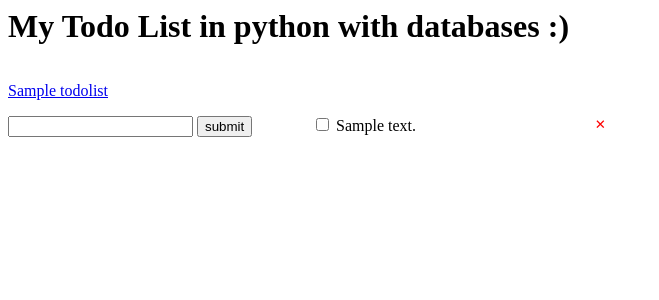
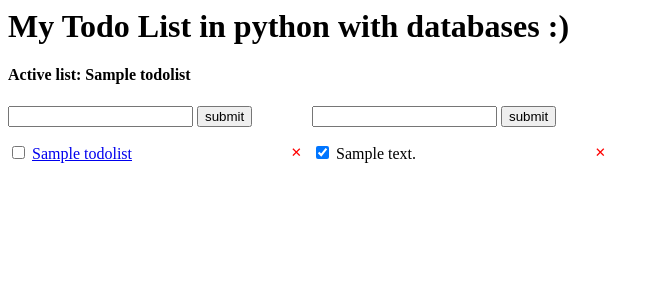
Before and after one commit to andrpueb/sqlalchemy_project, a Flask app: page /lists/1 in a window 1280 px wide. Shown: the top 300 px of the page, without its empty margins (0-659 px from the left). Run offline with Flask 2, Linux system fonts and the light colour scheme; tables that the repository leaves empty hold one stand-in row (values such as "Sample post").

Commit message:
todo app completed without style

```diff
--- a/app.py
+++ b/app.py
@@ -37,7 +37,9 @@ class TodoList(db.Model):
     __tablename__ = 'todolists'
     id = db.Column(db.Integer, primary_key = True)
     name = db.Column(db.String(), nullable=False)
-    todos = db.relationship('Todo', backref='list', lazy=True)#We define the relationship, this is defined in the Parent class
+    todos = db.relationship('Todo', backref='list', lazy=True, cascade='all, delete-orphan')
+    #We define the relationship, this is defined in the Parent class
+    #cascae='all, delete-orphan' adds a functionality so when a parent is deleted or a child ends with no parent it's the marked to be deleted
 
 
 #executes all the past config
@@ -57,15 +59,15 @@ def get_lists_todos(list_id):
 
     lists = TodoList.query.order_by('id').all()
     todos = Todo.query.filter_by(list_id=list_id).order_by('id').all()
-
-    return render_template('index.html',lists=lists, todos=todos)
+    active_list = TodoList.query.filter_by(id=list_id)
+    return render_template('index.html',lists=lists, todos=todos, active_list=active_list)
 
     #return render_template('index.html', data=Todo.query.filter_by(list_id=list_id).order_by('id').all())
 
 #we define the route and add an aurgument with the methos that the form will use
 #this is our controller
-@app.route('/create', methods=['POST'])
-def create():
+@app.route('/create-todo', methods=['POST'])
+def create_todo():
     #we add a second argument as a fallback in case there is no data
     #description = request.form.get('description', '')
 
@@ -75,12 +77,17 @@ def create():
     try:
         #from the AJAX request we get the json object
         description = request.get_json()['description']
+        list_id = request.get_json()['activeList']
         print(description)
-        new_todo = Todo(description=description)
+        new_todo = Todo(description=description, list_id=list_id)
         db.session.add(new_todo)
         db.session.commit()
+        new_todo_id = new_todo.id
         #we add the description to the body so we keep it there in case everything works fine, we need to do this because we can't read from the new_todo object after it is commited, it will expire and we will get an error
         body['description'] = new_todo.description
+        body['list_id'] = list_id
+        body['todo_id'] = new_todo_id
+
     except:
         error = True
         db.session.rollback()
@@ -103,35 +110,74 @@ def create():
     #    'description': new_todo.description
     #})
 
-#in this route we added <todo_id> this let's us use that part as it is returned inside the function
-@app.route('/todos/<todo_id>/set-completed', methods=['POST'])
-def set_completed_todo(todo_id):
+@app.route('/create-list', methods=['POST'])
+def create_list():
+    error = False
+    body = {}
     try:
-        completed = request.get_json()['completed']
-        todo = Todo.query.get(todo_id)
-        todo.completed = completed
+        name = request.get_json()['name']
+        print(name)
+        new_list = TodoList(name=name)
+        db.session.add(new_list)
         db.session.commit()
-        body.completed = completed
+        body['name'] = new_list.name
+        body['list_id'] = new_list.id
     except:
+        error = True
         db.session.rollback()
         print(sys.exc_info())
     finally:
         db.session.close()
-    return redirect(url_for('index'))
+    if not error:
+        return jsonify(body)
 
 
-
-@app.route('/todos/<todo_id>', methods=['DELETE'])
-def delete_todo(todo_id):
+#in this route we added <todo_id> this let's us use that part as it is returned inside the function
+@app.route('/todos/<element_id>/set-completed', methods=['POST'])
+def set_completed_todo(element_id):
     body = {}
     try:
-        todo = Todo.query.get(todo_id)
-        db.session.delete(todo)
-        db.session.commit()
-        body['respuesta'] = 'done!'
+        if request.get_json()['checkbox'] == 'todo':
+            completed = request.get_json()['completed']
+            todo = Todo.query.get(element_id)
+            todo.completed = completed
+            db.session.commit()
+        elif request.get_json()['checkbox'] == 'list':
+            completed = request.get_json()['completed']
+            print(completed)
+            todos = Todo.query.filter_by(list_id=element_id).all()
+            for row in todos:
+                row.completed = completed
+            db.session.commit()
+            body['list_id'] = element_id
     except:
         db.session.rollback()
         print(sys.exc_info())
     finally:
         db.session.close()
     return jsonify(body)
+    #return redirect(url_for('index'))
+
+@app.route('/todos/<todo_id>', methods=['DELETE'])
+def delete_todo(todo_id):
+    body = {}
+
+    try:
+        entry_type = request.get_json()['entry_type']
+        entry_id = request.get_json()['entry_id']
+        if entry_type == 'list':
+            print('deleting')
+            delete_list = TodoList.query.get(entry_id)
+            db.session.delete(delete_list)
+            db.session.commit()
+        elif entry_type == 'todos':
+            todo = Todo.query.get(todo_id)
+            db.session.delete(todo)
+            db.session.commit()
+            body['respuesta'] = 'done!'
+    except:
+        db.session.rollback()
+        print(sys.exc_info())
+    finally:
+        db.session.close()
+    return jsonify(body)
--- a/templates/index.html
+++ b/templates/index.html
@@ -1,22 +1,26 @@
 <html lang="en">
+
 <head>
     <meta charset="UTF-8">
     <meta name="viewport" content="width=device-width, initial-scale=1.0">
     <title>To do app</title>
     <style>
-        .hidden{
+        .hidden {
             display: none;
         }
-        ul{
+
+        ul {
             padding: 0px;
         }
-        li{
+
+        li {
             list-style: none;
             padding: 0;
             margin: 0;
             width: 300px;
         }
-        .delete{
+
+        .delete {
             color: red;
             font-family: 'Gill Sans', 'Gill Sans MT', Calibri, 'Trebuchet MS', sans-serif;
             cursor: pointer;
@@ -24,118 +28,232 @@
             border: none;
             float: right;
         }
-        .wrapper{
+
+        .wrapper {
             display: inline-block;
+            vertical-align: top;
         }
     </style>
 </head>
+
 <body>
     <h1>My Todo List in python with databases :)</h1>
+    {% for list in active_list %}
+    <h4 id={{list.id}}>Active list: {{list.name}}</h4>
+    {% endfor %}
     <div class="wrapper">
+        <form id="list_form">
+            <!--<input type="text" name="id" id="id">-->
+            <input type="text" name="description" id="list_name">
+            <input type="submit" value="submit">
+        </form>
         <ul id="todo_list">
             {% for list in lists %}
             <li>
-                <a href="/lists/{{list.id}}">{{list.name}}</a>
+                <input type="checkbox" data-id={{list.id}} data-checkbox="list">
+                <a href="/lists/{{list.id}}" id="{{list.id}}">{{list.name}}</a>
+                <button class="delete" data-id="{{list.id}}">&#10005;</button>
             </li>
             {% endfor %}
         </ul>
-
-        <form id="form">
+    </div>
+    <div class="wrapper">
+        <form id="todo_form">
             <!--<input type="text" name="id" id="id">-->
-            <input type="text" name="description" id="description">
+            <input type="text" name="description" id="todo_description">
             <input type="submit" value="submit">
         </form>
-    </div>
-    <div class="wrapper">
         <ul id="todos">
             {% for todo in todos %}
-                <li>
-                    <input type="checkbox" data-id="{{todo.id}}">
+            <li data-list-id="{{todo.list_id}}">
+                <input type="checkbox" data-id="{{todo.id}}" data-checkbox="todo" {% if todo.completed%}checked{%endif%}>
                 {{todo.description}}
-                    <button class="delete" data-id="{{ todo.id }}">&#10005;</button>
+                <button class="delete" data-id="{{todo.id}}">&#10005;</button>
             </li>
             {% endfor%}
         </ul>
     </div>
 
-    <!--
     <div id="error" class="hidden">Something went wrong</div>
     {% for d in form %}
     <p>{{d}}</p>
     {% endfor %}
-    -->
 
     <script>
-        document.querySelectorAll('.delete').forEach(function(element){
-            element.onclick = (e)=>{
+        document.querySelectorAll('.delete').forEach(function (element) {
+            improved_delete_entry(element)
+        })
+
+        document.querySelectorAll('input[type="checkbox"]').forEach(function (element) {
+            add_select_listener(element)
+        })
+
+
+
+        document.getElementById('list_form').onsubmit = function (e) {
+            e.preventDefault()
+            console.log('list added!')
+            fetch('/create-list' ,{
+                    method: 'POST',
+                    body: JSON.stringify({
+                        'name': document.getElementById('list_name').value,
+                    }),
+                    headers: {
+                        'Content-Type': 'application/json'
+                    }
+                })
+                .then(function (response) {
+                    return response.json();
+                })
+                .then(function (json_response) {
+                    console.log(json_response);
+                    const new_li = document.createElement('li');
+                    const new_a = document.createElement('a');
+                    const new_input = document.createElement('input');
+                    new_a.href = '/lists/'+json_response.list_id;
+                    new_a.innerHTML = json_response.name;
+                    new_input.type = 'checkbox';
+                    new_input.setAttribute('data_list_id', json_response.list_id);
+                    new_li.appendChild(new_input);
+                    new_li.appendChild(new_a);
+                    document.getElementById('todo_list').appendChild(new_li);
+                    //document.location.href = document.location.href
+                })
+                .catch((error) => {
+                    document.getElementById('error').classList.remove('hidden');
+                })
+        };
+
+
+        document.getElementById('todo_form').onsubmit = function (e) {
+            e.preventDefault()
+            console.log('submitted!')
+            fetch('/create-todo' ,{
+                    method: 'POST',
+                    body: JSON.stringify({
+                        'description': document.getElementById('todo_description').value,
+                        'activeList': document.querySelector('h4').id
+                    }),
+                    headers: {
+                        'Content-Type': 'application/json'
+                    }
+                })
+                .then(function (response) {
+                    return response.json();
+                })
+                .then(function (json_response) {
+                    const new_li = document.createElement('li');
+                    const new_a = document.createElement('a');
+                    const new_checkbox = document.createElement('input');
+                    const del_button = document.createElement('button');
+                    new_checkbox.setAttribute('data-id', json_response.todo_id)
+                    new_checkbox.setAttribute('data-checkbox', 'todo')
+                    new_checkbox.type = 'checkbox'
+                    del_button.classList.add('delete')
+                    del_button.setAttribute('data-id', json_response.todo_id)
+                    del_button.innerHTML = '&#10005;'
+                    new_li.innerHTML = json_response.description;
+                    new_li.prepend(new_checkbox);
+                    new_li.appendChild(del_button)
+                    add_select_listener(new_checkbox)
+                    add_delete_listener(del_button)
+                    document.getElementById('todos').appendChild(new_li);
+                    new_li.classList.add(json_response.list_id)
+
+                })
+                .catch((error) => {
+                    console.error(error)
+                    document.getElementById('error').classList.remove('hidden');
+                })
+        };
+
+        function add_select_listener(select_todo){
+            select_todo.onchange = (e) => {
+                const newCompleted = e.target.checked;
+                const elementId = e.target.dataset['id'];
+                const checkboxType = e.target.dataset['checkbox'];
+                const listId = e.target.dataset['list-id']
+                //here we send some data in the URL todoId which is then grabbed by the handler in the app
+                fetch('/todos/' + elementId + '/set-completed', {
+                        method: 'POST',
+                        body: JSON.stringify({
+                            'completed': newCompleted,
+                            'checkbox': checkboxType
+                        }),
+                        headers: {
+                            'Content-Type': 'application/json'
+                        }
+                    })
+                    .then(function(response){
+                        return response.json()
+                    })
+                    .then(function(json_response){
+                        const listId = json_response.list_id;
+                        if(listId){
+                            allTodos = document.querySelectorAll('[data-list-id="'+ listId +'"] input')
+                            console.log(allTodos)
+                            allTodos.forEach(function(element){
+                                element.checked = newCompleted;
+                            })
+                        }
+                    })
+                    .catch((error) => {
+                        document.getElementById('error').classList.remove('hidden');
+                    })
+            }
+
+        }
+        function add_delete_listener(delete_todo){
+            delete_todo.onclick = (e) => {
                 const deleteTodo = e.target.dataset['id'];
-                console.log(deleteTodo)
-                fetch('/todos/' + deleteTodo ,{
+                fetch('/todos/' + deleteTodo, {
                         method: 'DELETE',
                     })
-                .then((response)=>{
+                    .then((response) => {
                         return response.json()
                     })
-                .then((json_response)=>{
+                    .then((json_response) => {
                         console.log(json_response)
-                    document.querySelector('[data-id="'+deleteTodo+'"').parentNode.remove()
+                        document.querySelector('[data-id="' + deleteTodo + '"').parentNode.remove()
                     })
-                .catch((error) =>{
+                    .catch((error) => {
                         document.getElementById('error').classList.remove('hidden');
                         console.log(error)
                     })
             }
-        })
+        }
 
 
-
-        document.querySelectorAll('input[type="checkbox"]').forEach(function(element){
-            element.onchange = (e)=>{
-                const newCompleted = e.target.checked;
-                const todoId = e.target.dataset['id'];
-                //here we send some data in the URL todoId which is then grabbed by the handler in the app
-                fetch('/todos/' + todoId + '/set-completed',{
-                    method: 'POST',
+        function improved_delete_entry(delete_entry){
+            delete_entry.onclick = (e) => {
+                const entry_id = e.target.dataset['id'];
+                const entry_type = e.srcElement.closest('ul').id == 'todos' ? 'todos' : 'list';
+                fetch('/todos/' + entry_id, {
+                        method: 'DELETE',
                         body: JSON.stringify({
-                        'completed': newCompleted
+                            'entry_type': entry_type,
+                            'entry_id' : entry_id
                         }),
-                    headers:{
-                        'Content-Type' : 'application/json'
+                        headers: {
+                            'Content-Type': 'application/json'
                         }
                     })
-                .catch((error) =>{
+                    .then((response) => {
+                        return response.json()
+                    })
+                    .then((json_response) => {
+                        console.log(json_response)
+                        document.querySelector('[data-id="' + entry_id + '"').parentNode.remove()
+                    })
+                    .catch((error) => {
                         document.getElementById('error').classList.remove('hidden');
+                        console.log(error)
                     })
             }
-        })
 
-
-        document.getElementById('form').onsubmit = function(e){
-            e.preventDefault()
-            fetch('/create',{
-            method: 'POST',
-            body: JSON.stringify({
-                'description' : document.getElementById('description').value
-            }),
-            headers: {
-                'Content-Type' : 'application/json'
         }
-        })
-        .then(function(response){
-            return response.json();
-        })
-        .then(function(json_response){
-            console.log(json_response);
-            const new_li = document.createElement('li');
-            new_li.innerHTML = json_response.description;
-            document.getElementById('todo_list').appendChild(new_li);
-        })
-        .catch((error) =>{
-            document.getElementById('error').classList.remove('hidden');
-        })
-        };
-
-    </script>
+    </script >
 
 </body>
+
 </html>
```
Also changed, not shown: 1 other file. Lines whose indentation alone changed are shown as unchanged.
